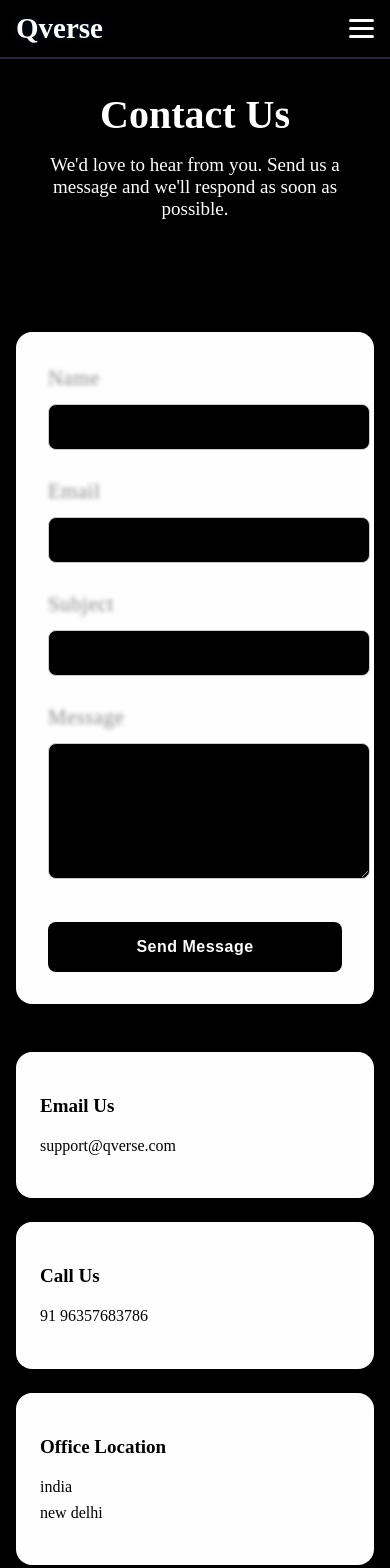
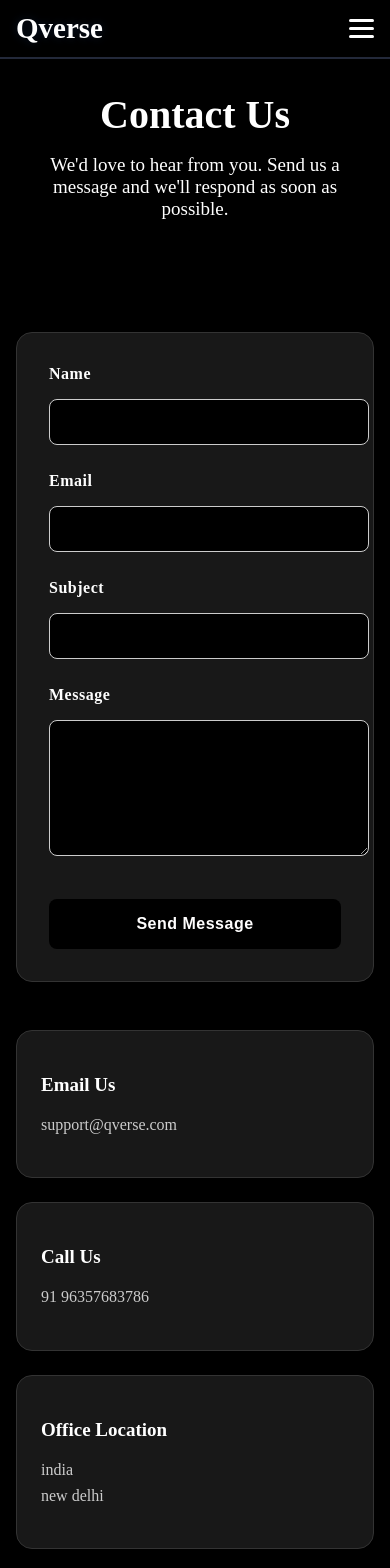
Before and after one commit to KHUSHI-612/capstone_project_2ndsem, a React (Vite) app: page /contact in a window 390 px wide. Shown: the top 1568 px of the page. Built offline with nearby package versions, Linux system fonts and the light colour scheme; no server answers.

Commit message:
changing texts

```diff
--- a/src/pages/Contact.jsx
+++ b/src/pages/Contact.jsx
@@ -21,16 +21,16 @@ const Contact = () => {
   const handleSubmit = (e) => {
     e.preventDefault();
     console.log('Form submitted:', formData);
-    // Clear the form
+
     setFormData({
       name: '',
       email: '',
       subject: '',
       message: ''
     });
-    // Show success message
+
     setShowSuccess(true);
-    // Hide success message after 3 seconds
+
     setTimeout(() => {
       setShowSuccess(false);
     }, 3000);
--- a/src/pages/contact.css
+++ b/src/pages/contact.css
@@ -42,31 +42,33 @@
 }
 
 .info-card {
-  background: #fffefe;
+  background: #181818;
   padding: 24px;
   border-radius: 16px;
   box-shadow: none;
   color: #ffffff;
+  border: 1px solid #333;
 }
 
 .info-card h3 {
-  color: #000000;
+  color: #ffffff;
   font-size: 19px;
   margin-bottom: 8px;
   font-weight: 600;
 }
 
 .info-card p {
-  color: #000000;
+  color: #cccccc;
   line-height: 1.6;
 }
 
 .contact-form {
-  background: #fffefe;
+  background: #181818;
   padding: 32px;
   border-radius: 16px;
   box-shadow: none;
   color: #fff;
+  border: 1px solid #333;
 }
 
 .form-group {
@@ -76,8 +78,12 @@
 .form-group label {
   display: block;
   margin-bottom: 8px;
-  color: #000000;
-  font-weight: 500;
+  color: #ffffff;
+  font-weight: 600;
+  font-size: 16px;
+  text-shadow: none;
+  filter: none;
+  transform: none;
 }
 
 .form-group input,
@@ -85,24 +91,33 @@
   width: 100%;
   padding: 13px;
   background: #000000;
-  color: #fffcfc;
+  color: #ffffff;
   border-radius: 8px;
   font-size: 16px;
-  transition: border-color 300ms, box-shadow 300ms;
+  transition: border-color 300ms;
   margin-bottom: 3px;
   border: 1px solid #ccc;
+  font-weight: 500;
+  text-shadow: none;
+  filter: none;
+  transform: none;
 }
 
 .form-group input::placeholder,
 .form-group textarea::placeholder {
-  color: #000000;
+  color: #cccccc;
   opacity: 1;
+  font-weight: 400;
+  text-shadow: none;
+  filter: none;
 }
 
 .form-group input:focus,
 .form-group textarea:focus {
   outline: none;
-  box-shadow: 0 0 0 2px rgba(255,255,255,0.13);
+  box-shadow: none;
+  border-color: #ffffff;
+  background: #111111;
 }
 
 .submit-btn {
@@ -113,10 +128,12 @@
   border-radius: 8px;
   font-size: 16px;
   cursor: pointer;
-  transition: background 200ms, box-shadow 200ms;
+  transition: background 200ms;
   width: 100%;
   box-shadow: none;
   font-weight: 600;
+  text-shadow: none;
+  filter: none;
 }
 
 .submit-btn:hover {
--- a/src/pages/questions.css
+++ b/src/pages/questions.css
@@ -345,20 +345,217 @@
   margin-top: 5.5rem;
 }
 
+@media (max-width: 1200px) {
+  .questions-container {
+    padding: 1.5rem;
+    margin-top: 4rem;
+  }
+
+  .search-and-ask-row {
+    max-width: 800px;
+  }
+}
+
 @media (max-width: 900px) {
+  .questions-container {
+    padding: 1rem;
+  }
+
   .search-and-ask-row {
     flex-direction: column;
     align-items: stretch;
-    gap: 1.2rem;
-    padding: 1.2rem 1rem;
+    gap: 1rem;
+    padding: 1rem;
+    max-width: 100%;
   }
+
   .ask-question-btn {
     width: 100%;
     margin-left: 0;
     margin-top: 0.5rem;
   }
+
   .search-bar {
     width: 100%;
+  }
+
+  .questions-header h1 {
+    font-size: 1.8rem;
+  }
+
+  .question-card {
+    padding: 1.5rem;
+  }
+
+  .question-title {
+    font-size: 1.1rem;
+  }
+}
+
+@media (max-width: 768px) {
+  .questions-container {
+    padding: 0.8rem;
+    margin-top: 3.5rem;
+  }
+
+  .questions-header {
+    flex-direction: column;
+    gap: 1rem;
+    text-align: center;
+  }
+
+  .questions-header h1 {
+    font-size: 1.6rem;
+    margin-bottom: 0;
+  }
+
+  .search-and-ask-row {
+    padding: 0.8rem;
+    border-radius: 1rem;
+  }
+
+  .search-input {
+    font-size: 1rem;
+    padding: 0.8rem 1rem;
+  }
+
+  .search-btn {
+    font-size: 1rem;
+    padding: 0.8rem 1.5rem;
+  }
+
+  .ask-question-btn {
+    font-size: 1rem;
+    padding: 0.8rem 1.5rem;
+  }
+
+  .question-card {
+    padding: 1rem;
+    flex-direction: column;
+    gap: 1rem;
+  }
+
+  .question-stats {
+    flex-direction: row;
+    justify-content: flex-start;
+    margin-right: 0;
+    margin-bottom: 0.5rem;
+    min-width: auto;
+  }
+
+  .question-content {
+    width: 100%;
+  }
+
+  .question-title {
+    font-size: 1rem;
+    margin-bottom: 0.5rem;
+  }
+
+  .question-tags {
+    margin-bottom: 0.5rem;
+  }
+
+  .tag {
+    font-size: 0.8rem;
+    padding: 0.2rem 0.6rem;
+  }
+
+  .question-meta {
+    font-size: 0.8rem;
+  }
+
+  .delete-btn {
+    position: absolute;
+    top: 0.5rem;
+    right: 0.5rem;
+    width: 1.8rem;
+    height: 1.8rem;
+    font-size: 1rem;
+  }
+
+  .add-question-form {
+    margin: 1rem;
+    padding: 1.5rem;
+  }
+
+  .search-results {
+    margin: 0 0.5rem 1rem 0.5rem;
+  }
+
+  .search-result-item {
+    padding: 0.8rem;
+    flex-direction: column;
+    gap: 0.5rem;
+  }
+
+  .result-meta {
+    margin-left: 0;
+    font-size: 0.8rem;
+  }
+}
+
+@media (max-width: 480px) {
+  .questions-container {
+    padding: 0.5rem;
+    margin-top: 3rem;
+  }
+
+  .questions-header h1 {
+    font-size: 1.4rem;
+  }
+
+  .search-and-ask-row {
+    padding: 0.6rem;
+    border-radius: 0.8rem;
+  }
+
+  .search-input {
+    font-size: 0.9rem;
+    padding: 0.6rem 0.8rem;
+  }
+
+  .search-btn {
+    font-size: 0.9rem;
+    padding: 0.6rem 1rem;
+  }
+
+  .ask-question-btn {
+    font-size: 0.9rem;
+    padding: 0.6rem 1rem;
+  }
+
+  .question-card {
+    padding: 0.8rem;
+    border-radius: 0.8rem;
+  }
+
+  .question-title {
+    font-size: 0.9rem;
+  }
+
+  .tag {
+    font-size: 0.7rem;
+    padding: 0.15rem 0.5rem;
+  }
+
+  .question-meta {
+    font-size: 0.7rem;
+  }
+
+  .add-question-form {
+    margin: 0.5rem;
+    padding: 1rem;
+  }
+
+  .form-group input {
+    font-size: 0.9rem;
+    padding: 0.6rem 0.8rem;
+  }
+
+  .submit-btn, .cancel-btn {
+    font-size: 0.9rem;
+    padding: 0.6rem 1rem;
   }
 }
 
```
